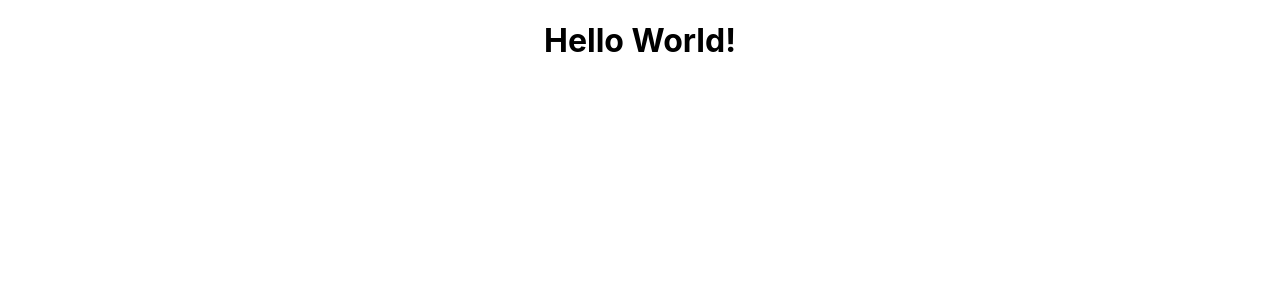
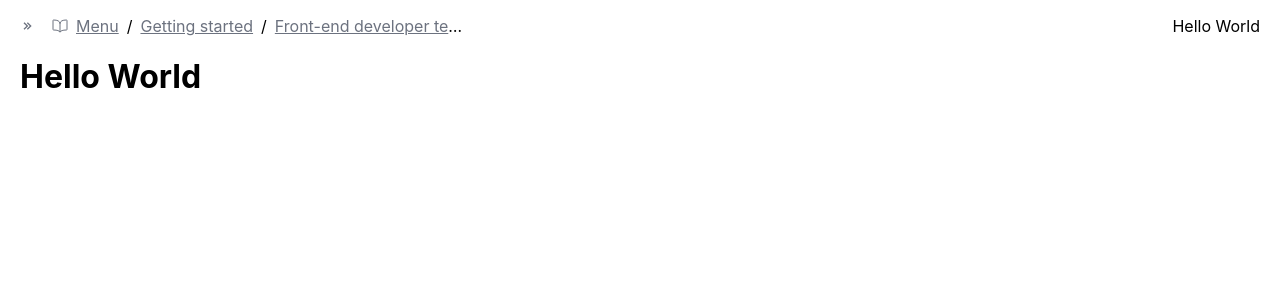
Before and after one commit to martinnajjar12/hepjuice-text-editor, a React (Create React App) app: page / in a window 1280 px wide. Shown: the top 300 px of the page. Built offline with nearby package versions, Linux system fonts and the light colour scheme.

Commit message:
Create the breadcrumbs component

```diff
--- a/package.json
+++ b/package.json
@@ -12,6 +12,7 @@
     "@types/react-dom": "^18.0.0",
     "react": "^18.2.0",
     "react-dom": "^18.2.0",
+    "react-icons": "^4.7.1",
     "react-scripts": "5.0.1",
     "typescript": "^4.4.2",
     "web-vitals": "^2.1.0"
--- a/public/index.html
+++ b/public/index.html
@@ -2,42 +2,13 @@
 <html lang="en">
   <head>
     <meta charset="utf-8" />
-    <link rel="icon" href="%PUBLIC_URL%/favicon.ico" />
     <meta name="viewport" content="width=device-width, initial-scale=1" />
     <meta name="theme-color" content="#000000" />
-    <meta
-      name="description"
-      content="Web site created using create-react-app"
-    />
-    <link rel="apple-touch-icon" href="%PUBLIC_URL%/logo192.png" />
-    <!--
-      manifest.json provides metadata used when your web app is installed on a
-      user's mobile device or desktop. See https://developers.google.com/web/fundamentals/web-app-manifest/
-    -->
-    <link rel="manifest" href="%PUBLIC_URL%/manifest.json" />
-    <!--
-      Notice the use of %PUBLIC_URL% in the tags above.
-      It will be replaced with the URL of the `public` folder during the build.
-      Only files inside the `public` folder can be referenced from the HTML.
-
-      Unlike "/favicon.ico" or "favicon.ico", "%PUBLIC_URL%/favicon.ico" will
-      work correctly both with client-side routing and a non-root public URL.
-      Learn how to configure a non-root public URL by running `npm run build`.
-    -->
-    <title>React App</title>
+    <script src="https://kit.fontawesome.com/5d71bec2b3.js" crossorigin="anonymous"></script>
+    <title>HelpJuice Editor</title>
   </head>
   <body>
     <noscript>You need to enable JavaScript to run this app.</noscript>
     <div id="root"></div>
-    <!--
-      This HTML file is a template.
-      If you open it directly in the browser, you will see an empty page.
-
-      You can add webfonts, meta tags, or analytics to this file.
-      The build step will place the bundled scripts into the <body> tag.
-
-      To begin the development, run `npm start` or `yarn start`.
-      To create a production bundle, use `npm run build` or `yarn build`.
-    -->
   </body>
 </html>
--- a/src/App.css
+++ b/src/App.css
@@ -1,5 +1,7 @@
 .App {
-  text-align: center;
+  box-sizing: border-box;
+  padding: 16px 20px;
+  /* text-align: center; */
 }
 
 .App-logo {
--- a/src/App.tsx
+++ b/src/App.tsx
@@ -1,10 +1,15 @@
+import { IconContext } from 'react-icons';
 import './App.css';
+import Header from './components/Header';
 
 function App() {
   return (
-    <div className="App">
-      <h1>Hello World!</h1>
-    </div>
+    <IconContext.Provider value={{ className: 'react-icons' }}>
+      <div className="App">
+        <Header />
+        <h1>Hello World</h1>
+      </div>
+    </IconContext.Provider>
   );
 }
 
--- /dev/null
+++ b/src/components/Breadcrumbs/Breadcrumbs.css
@@ -0,0 +1,10 @@
+.truncate-text {
+  width: 400px;
+  white-space: nowrap;
+  overflow: hidden;
+  text-overflow: ellipsis;
+}
+
+.flex-item {
+  min-width: 0;
+}
--- /dev/null
+++ b/src/components/Breadcrumbs/components/Breadcrumbs.tsx
@@ -0,0 +1,24 @@
+import { IoBookOutline } from 'react-icons/io5';
+import '../Breadcrumbs.css';
+
+const links = ['Menu', 'Getting started', 'Front-end developer test project'];
+
+const Breadcrumbs = () => {
+  return (
+    <nav className="d-flex align-items-center">
+      <IoBookOutline />
+      <div className="truncate-text">
+        {links.map(link => (
+          <>
+            <a href="/#" className="my-2 color-grey" key={link}>
+              {link}
+            </a>
+            {'/'}
+          </>
+        ))}
+      </div>
+    </nav>
+  );
+};
+
+export default Breadcrumbs;
--- /dev/null
+++ b/src/components/Breadcrumbs/index.tsx
@@ -0,0 +1 @@
+export { default } from './components/Breadcrumbs';
--- /dev/null
+++ b/src/components/Header/Header.css
@@ -0,0 +1,3 @@
+.header-font-color {
+  color: #6c727f;
+}
--- /dev/null
+++ b/src/components/Header/components/Header.tsx
@@ -0,0 +1,12 @@
+import LeftPanel from './LeftPanel';
+
+const Header = () => {
+  return (
+    <div className="d-flex justify-content-between align-items-center">
+      <LeftPanel />
+      <div>Hello World</div>
+    </div>
+  );
+};
+
+export default Header;
--- /dev/null
+++ b/src/components/Header/components/LeftPanel.tsx
@@ -0,0 +1,13 @@
+import { BiChevronsRight } from 'react-icons/bi';
+import Breadcrumbs from '../../Breadcrumbs';
+
+const LeftPanel = () => {
+  return (
+    <div className="d-flex align-items-center">
+      <BiChevronsRight className="mr-3" />
+      <Breadcrumbs />
+    </div>
+  );
+};
+
+export default LeftPanel;
--- /dev/null
+++ b/src/components/Header/index.tsx
@@ -0,0 +1 @@
+export { default } from './components/Header';
--- a/src/index.css
+++ b/src/index.css
@@ -1,4 +1,5 @@
 body {
+  box-sizing: border-box;
   margin: 0;
   font-family: -apple-system, BlinkMacSystemFont, 'Segoe UI', 'Roboto', 'Oxygen',
     'Ubuntu', 'Cantarell', 'Fira Sans', 'Droid Sans', 'Helvetica Neue',
@@ -11,3 +12,36 @@ code {
   font-family: source-code-pro, Menlo, Monaco, Consolas, 'Courier New',
     monospace;
 }
+
+.react-icons {
+  /* font-size: 1.3em; */
+  color: #6c727f;
+}
+
+.color-grey {
+  color: #6c727f;
+}
+
+.d-flex {
+  display: flex;
+}
+
+.d-flexbox {
+  display: flexbox;
+}
+
+.justify-content-between {
+  justify-content: space-between;
+}
+
+.align-items-center {
+  align-items: center;
+}
+
+.my-2 {
+  margin: 0 0.5em;
+}
+
+.mr-3 {
+  margin-right: 1em;
+}
```
Also changed, not shown: 1 other file (tests, documents, lock files or other folders).
